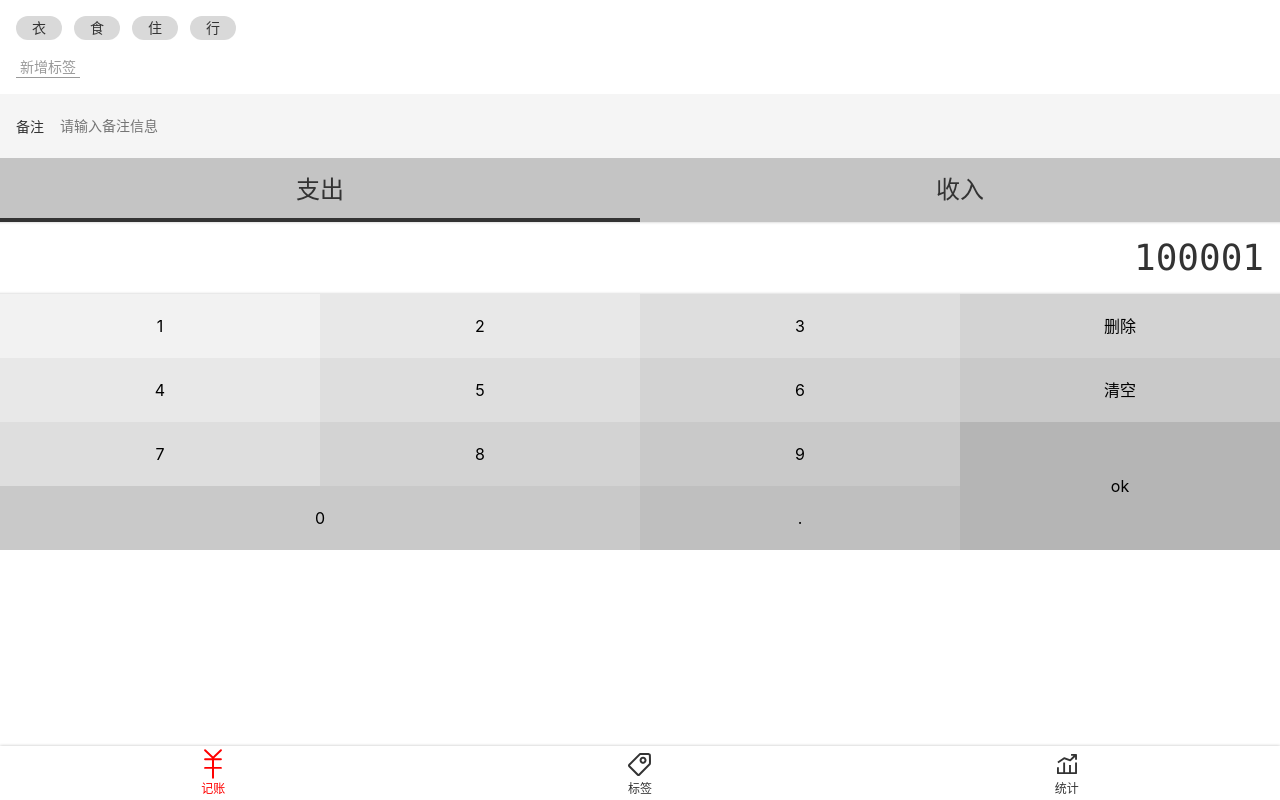
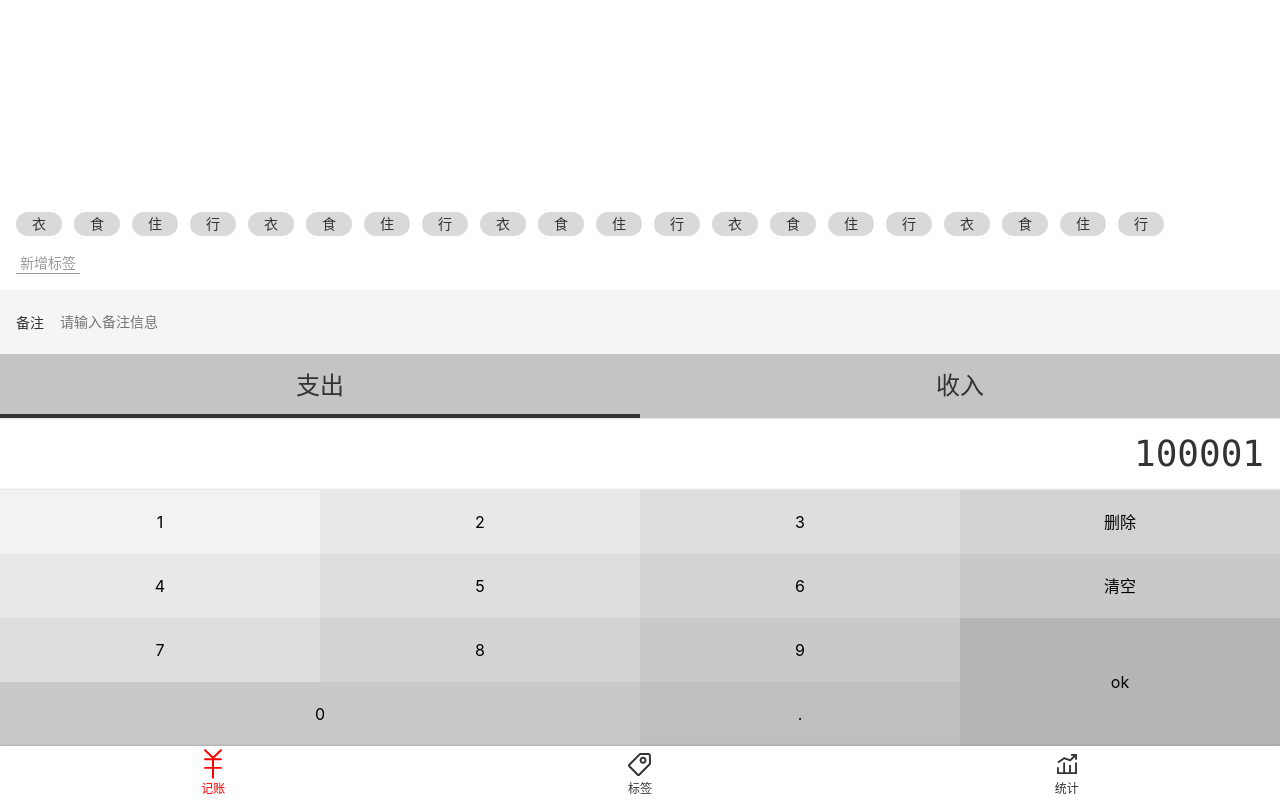
Before and after one commit to bens1320/benbenKeepAccounts, a Vue app: page /#/money in a window 1280 px wide. Built offline with nearby package versions, Linux system fonts and the light colour scheme; the HTML template or start-up script is replaced by a standard one.

Commit message:
Money页面 整体CSS布局

```diff
--- a/src/components/Layout.vue
+++ b/src/components/Layout.vue
@@ -1,7 +1,7 @@
 <template>
-  <div class="nav-wrapper">
-    <div class="content">
-      <slot/>
+  <div class="layout-wrapper">
+    <div class="content" :class="classPrefix && `${classPrefix}-content`">
+    <slot/>
     </div>
     <Nav/>
   </div>
@@ -9,12 +9,13 @@
 
 <script lang="ts">
 export default {
-  name: 'Layout'
+  name: 'Layout',
+  props: ['classPrefix']
 };
 </script>
 
 <style lang="scss" scoped>
-.nav-wrapper{
+.layout-wrapper{
   display: flex;
   flex-direction: column;
   height: 100vh;
--- a/src/views/Money.vue
+++ b/src/views/Money.vue
@@ -1,30 +1,5 @@
 <template>
-  <Layout>
-    <div>
-      <div class="tags">
-        <ul class="current">
-          <li>衣</li>
-          <li>食</li>
-          <li>住</li>
-          <li>行</li>
-        </ul>
-        <div class="new">
-          <button>新增标签</button>
-        </div>
-      </div>
-    </div>
-    <div>
-      <label class="notes">
-        <span class="name">备注</span>
-        <input type="text" placeholder="请输入备注信息">
-      </label>
-    </div>
-    <div>
-      <ul class="types">
-        <li class="selected">支出</li>
-        <li>收入</li>
-      </ul>
-    </div>
+  <Layout class-prefix="layout">
     <div class="numberPad">
       <div class="output">100001</div>
       <div class="buttons">
@@ -44,6 +19,46 @@
         <button>.</button>
       </div>
     </div>
+    <div>
+      <ul class="types">
+        <li class="selected">支出</li>
+        <li>收入</li>
+      </ul>
+    </div>
+    <div>
+      <label class="notes">
+        <span class="name">备注</span>
+        <input type="text" placeholder="请输入备注信息">
+      </label>
+    </div>
+    <div class="tags">
+      <div class="new">
+        <button>新增标签</button>
+      </div>
+      <ul class="current">
+        <li>衣</li>
+        <li>食</li>
+        <li>住</li>
+        <li>行</li>
+        <li>衣</li>
+        <li>食</li>
+        <li>住</li>
+        <li>行</li>
+        <li>衣</li>
+        <li>食</li>
+        <li>住</li>
+        <li>行</li>
+        <li>衣</li>
+        <li>食</li>
+        <li>住</li>
+        <li>行</li>
+        <li>衣</li>
+        <li>食</li>
+        <li>住</li>
+        <li>行</li>
+      </ul>
+    </div>
+
   </Layout>
 </template>
 
@@ -53,13 +68,26 @@ export default {
 };
 </script>
 
+<style lang="scss">
+//vue deep
+.layout-content{
+  display: flex;
+  flex-direction: column-reverse;
+}
+
+</style>
+
 <style lang="scss" scoped>
 @import "~@/assets/style/helper.scss";
 .tags{
   font-size: 14px;
   padding: 16px;
+  display: flex;
+  flex-direction: column-reverse;
+  flex-grow: 1;
   > .current{
     display: flex;
+    flex-wrap: wrap;
     > li{
       background: #d9d9d9;
       $h: 24px;
@@ -68,7 +96,7 @@ export default {
       border-radius: $h/2;
       padding: 0 16px;
       margin-right: 12px;
-
+      margin-top: 4px;
     }
   }
 
```
